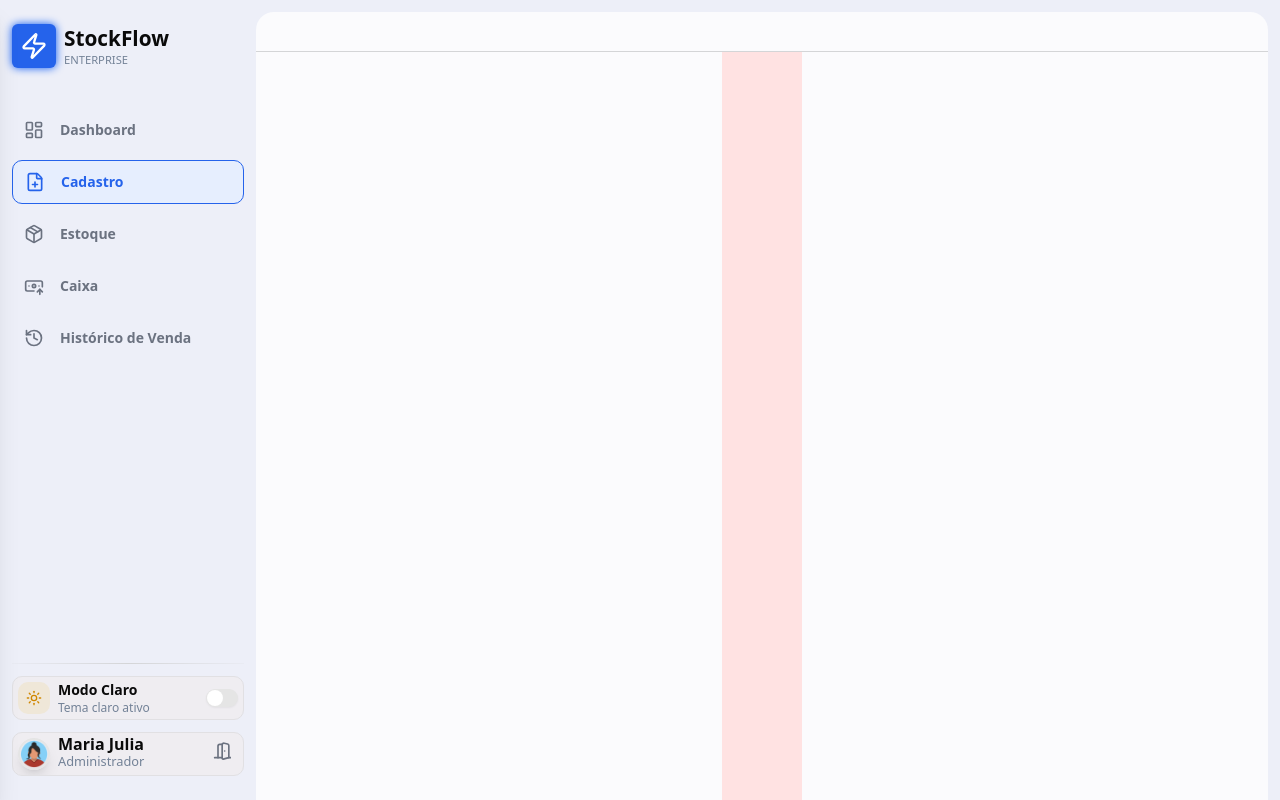
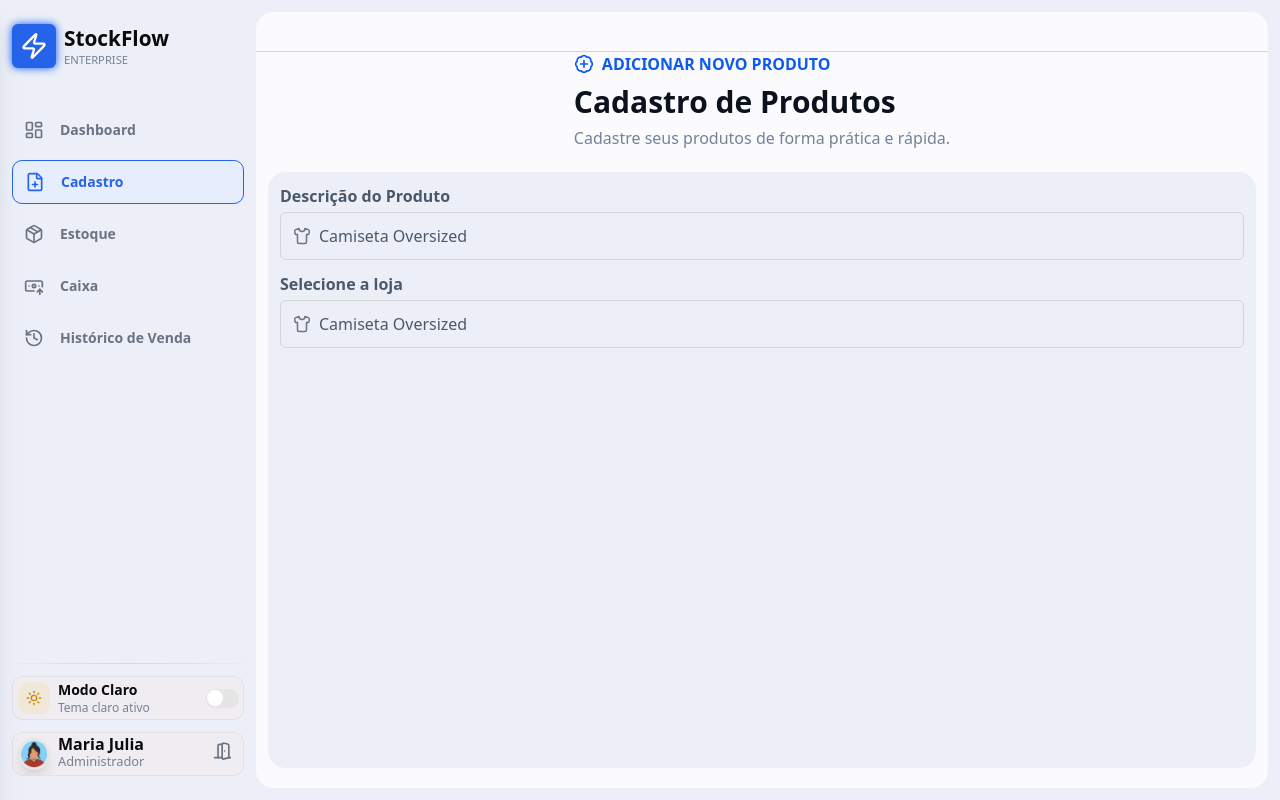
Before and after one commit to G4br1el-r/stockflow, a Next.js app: page /cadastro in a window 1280 px wide. Shown: the top 800 px of the page. Built offline with nearby package versions, Linux system fonts and the light colour scheme.

Commit message:
feat: start product registration screen

```diff
--- a/biome.json
+++ b/biome.json
@@ -26,6 +26,9 @@
       "recommended": true,
       "suspicious": {
         "noUnknownAtRules": "off"
+      },
+      "a11y": {
+        "noLabelWithoutControl": "off"
       }
     },
     "domains": {
--- a/src/app/(private)/cadastro/page.tsx
+++ b/src/app/(private)/cadastro/page.tsx
@@ -1,4 +1,7 @@
-import { Footprints, Gem, Shirt } from 'lucide-react'
+import { InputComponent } from '@/components/Input'
+import { Text } from '@/components/Text'
+import { WrapperAlignMainPages } from '@/components/WrapperAlignMainPages'
+import { BadgePlus, Footprints, Gem, Shirt } from 'lucide-react'
 
 export default function Register() {
   const SECTION_ITENS = [
@@ -8,12 +11,51 @@ export default function Register() {
   ]
 
   return (
-    <main className="h-full w-full flex-col bg-background-main lg:rounded-b-2xl flex items-center gap-3 px-3 lg:pt-0 pt-23 flex-nowrap">
-      <div className="bg-red-100 h-200 w-20"></div>
-      <div className="bg-red-100 h-200 w-20"></div>
-      <div className="bg-red-100 h-200 w-20"></div>
-      <div className="bg-red-100 h-200 w-20"></div>
-      <div className="bg-red-100 h-200 w-20"></div>
-    </main>
+    <WrapperAlignMainPages className="flex flex-col gap-6 items-center justify-center">
+      <section className="space-y-2">
+        <div className="flex items-center gap-2 text-icon-activate">
+          <BadgePlus className="w-5 h-5" />
+          <Text as="p" className="font-semibold">
+            ADICIONAR NOVO PRODUTO
+          </Text>
+        </div>
+        <Text as="h1" className="text-3xl text-variant-secondary">
+          Cadastro de Produtos
+        </Text>
+        <Text as="p" className="text-base-primary leading-5">
+          Cadastre seus produtos de forma prática e rápida.
+        </Text>
+      </section>
+      <main className="bg-background-sidebar-main rounded-2xl w-full h-full">
+        <form className="h-full w-full p-3 flex flex-col gap-3">
+          <InputComponent.root>
+            <InputComponent.label
+              htmlFor="product"
+              text="Descrição do Produto"
+            />
+            <InputComponent.wrapper>
+              <InputComponent.main
+                id="product"
+                name="product"
+                placeholder="Camiseta Oversized"
+                IconMain="shirt"
+              />
+            </InputComponent.wrapper>
+          </InputComponent.root>
+
+          <InputComponent.root>
+            <InputComponent.label htmlFor="loja" text="Selecione a loja" />
+            <InputComponent.wrapper>
+              <InputComponent.main
+                id="product"
+                name="product"
+                placeholder="Camiseta Oversized"
+                IconMain="shirt"
+              />
+            </InputComponent.wrapper>
+          </InputComponent.root>
+        </form>
+      </main>
+    </WrapperAlignMainPages>
   )
 }
--- a/src/app/(public)/sign-in/page.tsx
+++ b/src/app/(public)/sign-in/page.tsx
@@ -25,23 +25,29 @@ export default function SignIn() {
         </section>
         <form className="flex flex-col items-center w-full justify-center gap-5">
           <InputComponent.root>
-            <InputComponent.title text="E-mail" />
+            <InputComponent.label text="E-mail" htmlFor="email" />
             <InputComponent.wrapper>
               <InputComponent.main
                 IconMain={'mail'}
-                placeHolder="seu@email.com"
+                placeholder="seu@email.com"
+                id="email"
+                name="email"
+                type="email"
               />
             </InputComponent.wrapper>
           </InputComponent.root>
 
           <div className="space-y-2 w-full">
             <InputComponent.root>
-              <InputComponent.title text="Senha" />
+              <InputComponent.label text="Senha" htmlFor="password" />
               <InputComponent.wrapper>
                 <InputComponent.main
                   IconMain={'lock'}
-                  placeHolder="••••••••••"
+                  placeholder="••••••••••"
+                  id="password"
+                  name="password"
                   isPassword
+                  type="password"
                 />
               </InputComponent.wrapper>
             </InputComponent.root>
--- a/src/components/Input/InputMain.tsx
+++ b/src/components/Input/InputMain.tsx
@@ -1,12 +1,19 @@
 'use client'
 import { cn } from '@/lib/utils'
-import { Eye, EyeOff, LucideIcon, Mail, User, LockKeyhole } from 'lucide-react'
-import { useRef, useState } from 'react'
+import {
+  Eye,
+  EyeOff,
+  LucideIcon,
+  Mail,
+  User,
+  LockKeyhole,
+  Shirt,
+} from 'lucide-react'
+import { InputHTMLAttributes, useRef, useState } from 'react'
 
-interface InputMainProps {
+interface InputMainProps extends InputHTMLAttributes<HTMLInputElement> {
   IconMain?: keyof typeof iconMap
   classNameIconMain?: string
-  placeHolder: string
   classNameInput?: string
   isPassword?: boolean
 }
@@ -17,14 +24,15 @@ const iconMap = {
   eyeOff: EyeOff,
   user: User,
   lock: LockKeyhole,
+  shirt: Shirt,
 } as const
 
 export default function InputMain({
   IconMain,
   classNameIconMain,
-  placeHolder,
   classNameInput,
   isPassword = false,
+  ...props
 }: InputMainProps) {
   const [visiblePassword, setVisiblePassword] = useState(true)
   const inputRef = useRef<HTMLInputElement>(null)
@@ -61,11 +69,11 @@ export default function InputMain({
       <input
         type={isPassword && visiblePassword ? 'password' : 'text'}
         ref={inputRef}
-        placeholder={placeHolder}
         className={cn(
           'border-none outline-none bg-transparent flex-1 placeholder:text-base-secondary text-[0.8rem] sm:text-[1rem] dark:text-base-primary',
           classNameInput,
         )}
+        {...props}
       />
       {isPassword && (
         <button
--- a/src/components/Input/InputRoot.tsx
+++ b/src/components/Input/InputRoot.tsx
@@ -6,5 +6,9 @@ interface InputRootProps {
 }
 
 export default function InputRoot({ children, className }: InputRootProps) {
-  return <div className={cn('w-full space-y-1', className)}>{children}</div>
+  return (
+    <div className={cn('w-full flex flex-col gap-1', className)}>
+      {children}
+    </div>
+  )
 }
--- a/src/components/Input/InputText.tsx
+++ b/src/components/Input/InputText.tsx
@@ -1,15 +1,22 @@
 import { cn } from '@/lib/utils'
-import { Text } from '../Text'
+import { LabelHTMLAttributes } from 'react'
 
-interface InputTitleProps {
+interface InputLabelProps extends LabelHTMLAttributes<HTMLLabelElement> {
   text: string
   className?: string
 }
 
-export default function InputTitle({ text, className }: InputTitleProps) {
+export default function InputLabel({
+  text,
+  className,
+  ...props
+}: InputLabelProps) {
   return (
-    <Text as="p" className={cn('text-base-secondary font-semibold', className)}>
+    <label
+      className={cn('text-base-secondary font-semibold', className)}
+      {...props}
+    >
       {text}
-    </Text>
+    </label>
   )
 }
--- a/src/components/Input/index.tsx
+++ b/src/components/Input/index.tsx
@@ -1,11 +1,11 @@
 import InputMain from './InputMain'
 import InputRoot from './InputRoot'
-import InputTitleProps from './InputText'
+import InputLabel from './InputText'
 import InputWrapper from './InputWrapper'
 
 export const InputComponent = {
   root: InputRoot,
   main: InputMain,
-  title: InputTitleProps,
+  label: InputLabel,
   wrapper: InputWrapper,
 }
--- /dev/null
+++ b/src/components/WrapperAlignMainPages/index.tsx
@@ -0,0 +1,22 @@
+import { cn } from '@/lib/utils'
+
+interface WrapperAlignMainPagesProps {
+  children: React.ReactNode
+  className?: string
+}
+
+export function WrapperAlignMainPages({
+  children,
+  className,
+}: WrapperAlignMainPagesProps) {
+  return (
+    <section
+      className={cn(
+        'h-full w-full bg-background-main lg:rounded-b-2xl flex gap-3 px-3 lg:pt-0 pt-30 pb-5 flex-nowrap',
+        className,
+      )}
+    >
+      {children}
+    </section>
+  )
+}
```
